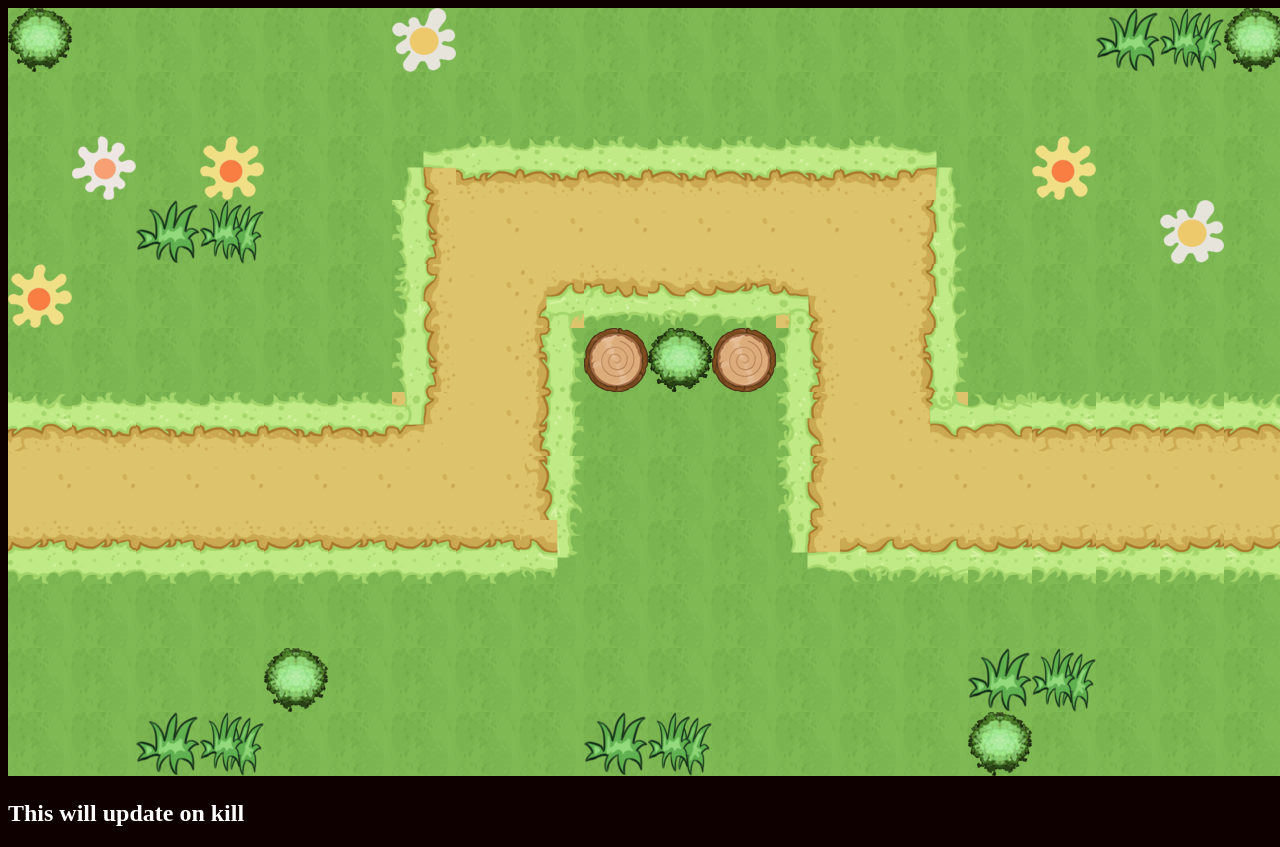
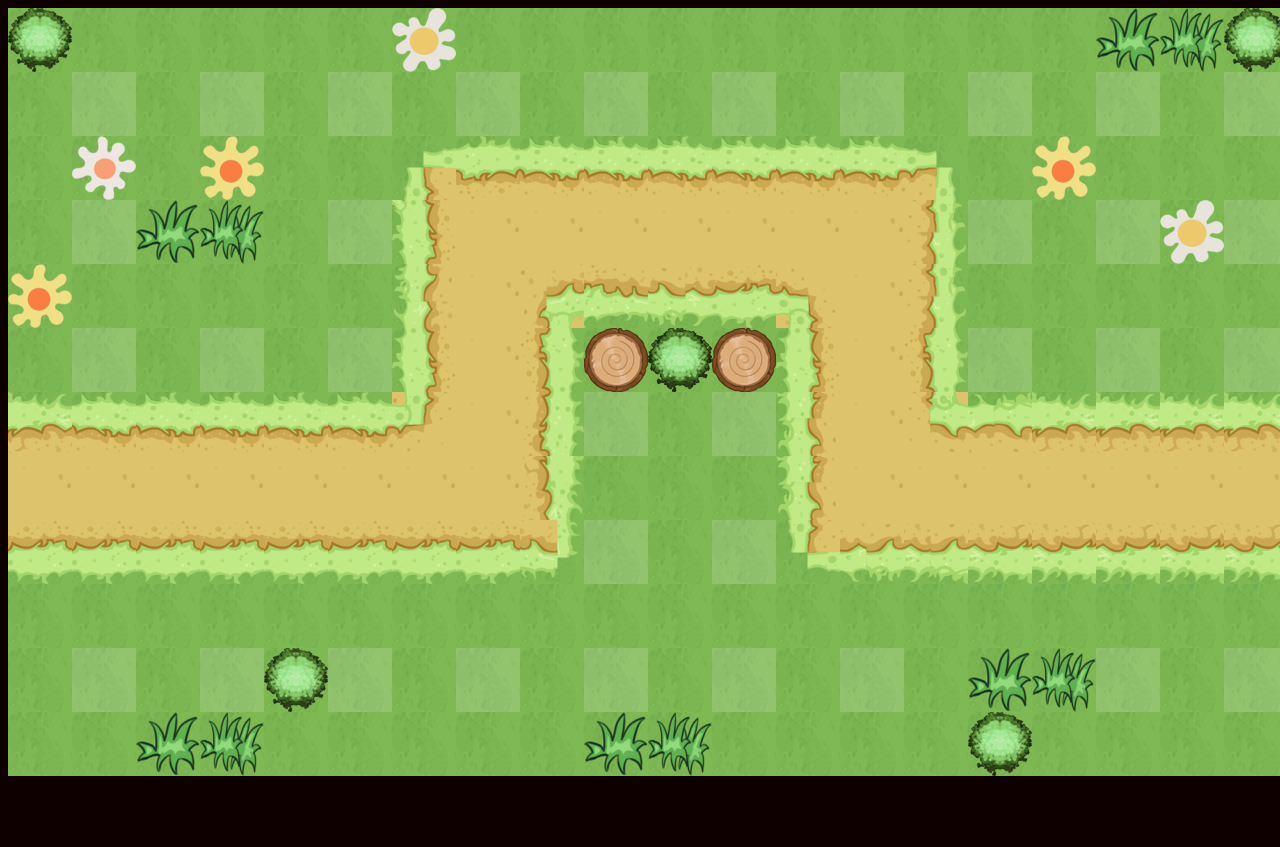
Before and after one commit to branthompson/Tower_Defense_Javascript, a plain HTML site: page TowerDefense.html in a window 1280 px wide. After the commit the page ends 800 px from the top, so only its background shows below. Drawn offline with Linux system fonts and the light colour scheme.

Commit message:
Tower Placement System
Scripted a system for the player to place towers, the placement is spaced such that they won't clip into one another whilst rotating towards enemy targets. Created PlacementTile class object which has properties to detect if the player mouses over the tile and once clicked, can draw a tower. Tower class which simply draws the tower at position the player clicks.

```diff
--- a/TowerDefense.html
+++ b/TowerDefense.html
@@ -6,6 +6,7 @@
     <meta http-equiv="X-UA-Compatible" content="ie=edge">
     <title>Tower Defense!</title>
     <script src="js/stage1PathCoordinates.js"></script>
+    <script src="js/PlacementTiles.js"></script>
     <script type="application/javascript">
 
     var INTERVAL = 50;
@@ -26,12 +27,68 @@
     // canvas.width = 1280;
     // canvas.height = 768;
 
+    let activeTile = undefined;
+
     const backgroundImage = new Image();
     backgroundImage.src = "PNGs/Maps/Stage1TD.png";
 
     const bugSprite = new Image();
     bugSprite.src = "PNGs/Enemies/Bug.png";
 
+    const tower1 = new Image();
+    tower1.src = "PNGs/Towers/Tower1-1.png";
+
+    const placementTilesSymbol2D = []
+    for (let i = 0; i < placementTilesMap.length; i += 20) // increment by 20 because we have 20 columns, i.e how many tiles in each row
+    {
+      placementTilesSymbol2D.push(placementTilesMap.slice(i, i + 20));
+    }
+
+    class PlacementTile {
+      constructor({ position = {x: 0, y: 0}})
+      {
+        this.position = position;
+        this.size = 64;
+        this.color = 'rgba(255, 255, 255, 0.15)';
+        this.occupied = false;
+      }
+
+      draw()
+      {
+        ctx.fillStyle = this.color;
+        ctx.fillRect(this.position.x, this.position.y, this.size, this.size);
+      }
+
+      update(mouse)
+      {
+        this.draw();
+
+        if (mouse.x > this.position.x && mouse.x < this.position.x + this.size && mouse.y > this.position.y && mouse.y < this.position.y + this.size)
+        {
+          // console.log('colliding');
+          this.color = 'white';
+        }
+        else this.color = 'rgba(255, 255, 255, 0.15)';
+      }
+
+    }
+
+    // Makes an array of placement tile objects that are the same row and column as portrayed in PlacementTiles.js
+    const placementTiles = [];
+    placementTilesSymbol2D.forEach((row, y) => {
+      row.forEach((symbol, x) => {
+        if (symbol === 62) {
+          placementTiles.push(new PlacementTile({
+            position: {
+              x: x * 64,
+              y: y * 64
+            }
+          }))
+        }
+      })
+    })
+
+    // console.log(placementTiles);
 
     // Base class for all enemy types that are 64x64
     class smallEnemy
@@ -89,6 +146,22 @@
 
     }
 
+    class Tower
+    {
+      constructor({ position = { X: 0, y: 0 } })
+      {
+        this.position = position;
+        this.width = 64;
+        this.height = 128;
+      }
+
+      draw()
+      {
+        ctx.drawImage(tower1, 0, 0, this.width, this.height, this.position.x, this.position.y, this.width, this.height);
+      }
+
+    }
+
 
 
 
@@ -138,8 +211,18 @@
         smallEnemy.move();
       });
 
+      placementTiles.forEach(tile => {
+        tile.update(mouse);
+      })
+
+      tower.forEach(tower => {
+        tower.draw();
+      })
+
       // drawEnemies();
       // drawTowers();
+
+      // console.log(tower);
 
 
     }
@@ -187,7 +270,8 @@
   //   }
 
 
-    function loadComplete() {
+    function loadComplete()
+    {
       console.log("Load is complete.");
       canvas = document.getElementById("theCanvas");
       ctx = canvas.getContext("2d");
@@ -196,30 +280,68 @@
       ctx.lineWidth = 50;
       ctx.strokeStyle = 'red';
       drawStage();
+
+
+      // This lets you click onto a placement tile and draw a tower
+      // causes error if moved
+      canvas.addEventListener('click', (event) => {
+        if (activeTile && !activeTile.occupied) {
+          tower.push(new Tower({
+            position: {
+              x: activeTile.position.x,
+              y: activeTile.position.y
+            }
+          }))
+          activeTile.occupied = true;
+        }
+      })
+
+
+
+
       // createTower(200,200,1);
       // createTower(100,100,1);
       // createTower(50,50,1);
       // console.log(stage1Path[1].x);
       // console.log(stage1Path[1].y);
 
+      myInterval = self.setInterval(function () { Tick() }, INTERVAL);
+      // myInterval2 = self.setInterval(function(){Tick2()}, INTERVAL*100);
+
+    }
 
 
+    const mouse = {
+      x: undefined,
+      y: undefined
+    }
 
 
-    myInterval = self.setInterval(function(){Tick()}, INTERVAL);
-    // myInterval2 = self.setInterval(function(){Tick2()}, INTERVAL*100);
+    window.addEventListener('mousemove', (event) => {
+        mouse.x = event.clientX;
+        mouse.y = event.clientY;
 
+        activeTile = null;
+        for (let i = 0; i < placementTiles.length; i++) {
+          const tile = placementTiles[i];
+          if (mouse.x > tile.position.x && mouse.x < tile.position.x + tile.size && mouse.y > tile.position.y && mouse.y < tile.position.y + tile.size) {
+            activeTile = tile;
+            break;
+          }
+        }
+        // console.log(activeTile);
+      })
 
-
-    }
     </script>
   </head>
 
- <!-- <script src="js/stage1PathCoordinates.js"></script> -->
  <body onload="loadComplete()" bgcolor="0f0000" text="#ffffff">
 
 
   <canvas id="theCanvas" tabindex="1" width="1280" height="768"></canvas>
-<h2 id="YouWin">This will update on kill</h2>
+<!-- <h2 id="YouWin">This will update on kill</h2> -->
+
+
+
   </body>
 </html>
--- /dev/null
+++ b/js/PlacementTiles.js
@@ -0,0 +1,13 @@
+const placementTilesMap =
+[0, 0, 0, 0, 0, 0, 0, 0, 0, 0, 0, 0, 0, 0, 0, 0, 0, 0, 0, 0,
+    0, 62, 0, 62, 0, 62, 0, 62, 0, 62, 0, 62, 0, 62, 0, 62, 0, 62, 0, 62,
+    0, 0, 0, 0, 0, 0, 0, 0, 0, 0, 0, 0, 0, 0, 0, 0, 0, 0, 0, 0,
+    0, 62, 0, 0, 0, 62, 0, 0, 0, 0, 0, 0, 0, 0, 0, 62, 0, 62, 0, 62,
+    0, 0, 0, 0, 0, 0, 0, 0, 0, 0, 0, 0, 0, 0, 0, 0, 0, 0, 0, 0,
+    0, 62, 0, 62, 0, 62, 0, 0, 0, 0, 0, 0, 0, 0, 0, 62, 0, 62, 0, 62,
+    0, 0, 0, 0, 0, 0, 0, 0, 0, 62, 0, 62, 0, 0, 0, 0, 0, 0, 0, 0,
+    0, 0, 0, 0, 0, 0, 0, 0, 0, 0, 0, 0, 0, 0, 0, 0, 0, 0, 0, 0,
+    0, 0, 0, 0, 0, 0, 0, 0, 0, 62, 0, 62, 0, 0, 0, 0, 0, 0, 0, 0,
+    0, 0, 0, 0, 0, 0, 0, 0, 0, 0, 0, 0, 0, 0, 0, 0, 0, 0, 0, 0,
+    0, 62, 0, 62, 0, 62, 0, 62, 0, 62, 0, 62, 0, 62, 0, 0, 0, 62, 0, 62,
+    0, 0, 0, 0, 0, 0, 0, 0, 0, 0, 0, 0, 0, 0, 0, 0, 0, 0, 0, 0]
```
Also changed, not shown: PNGs/Enemies/BugRight.png (added), PNGs/Towers/Tower1-1.png (added), PNGs/Towers/Tower2-1.png (added), PNGs/Towers/Tower3-1.png (added). Lines whose indentation alone changed are shown as unchanged.
